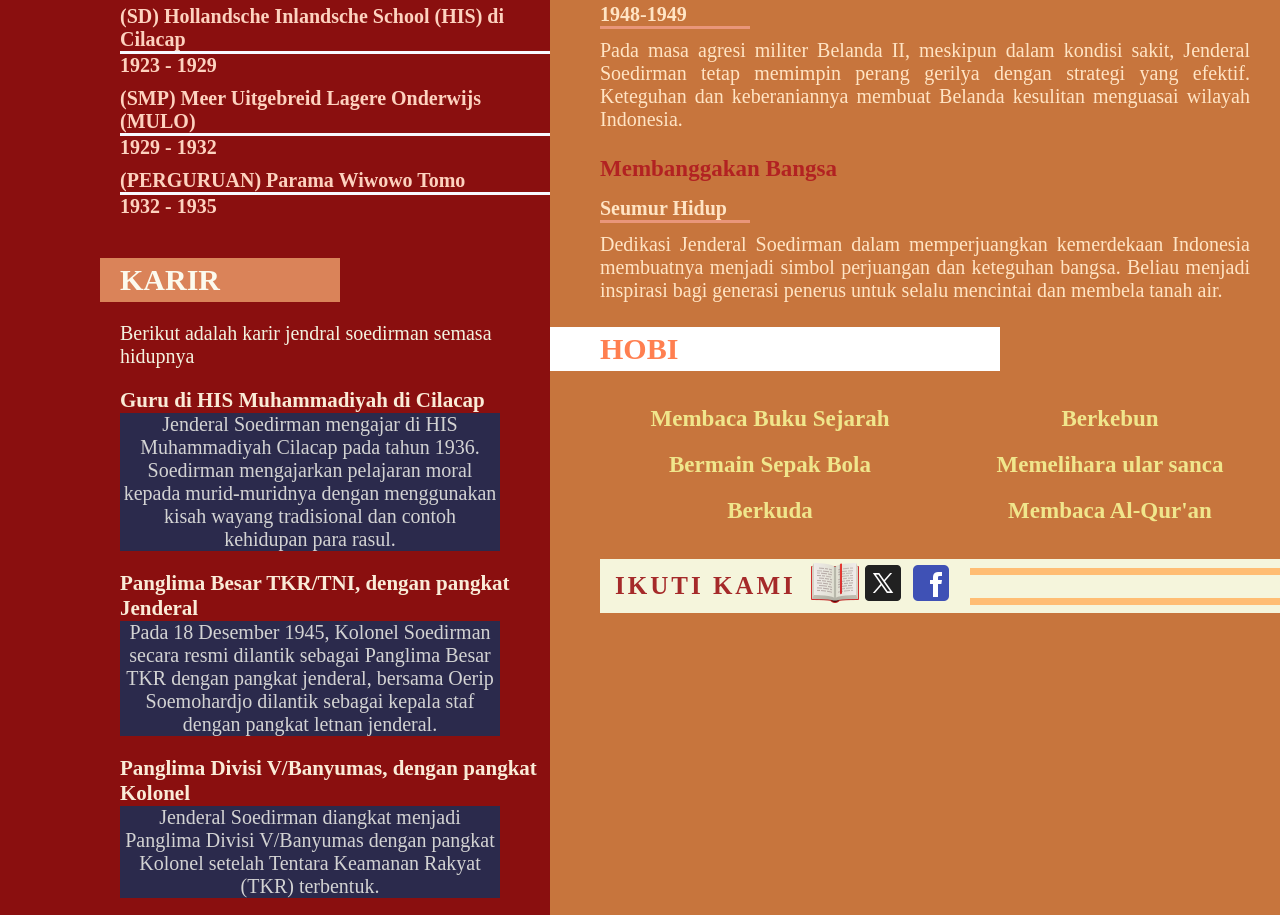
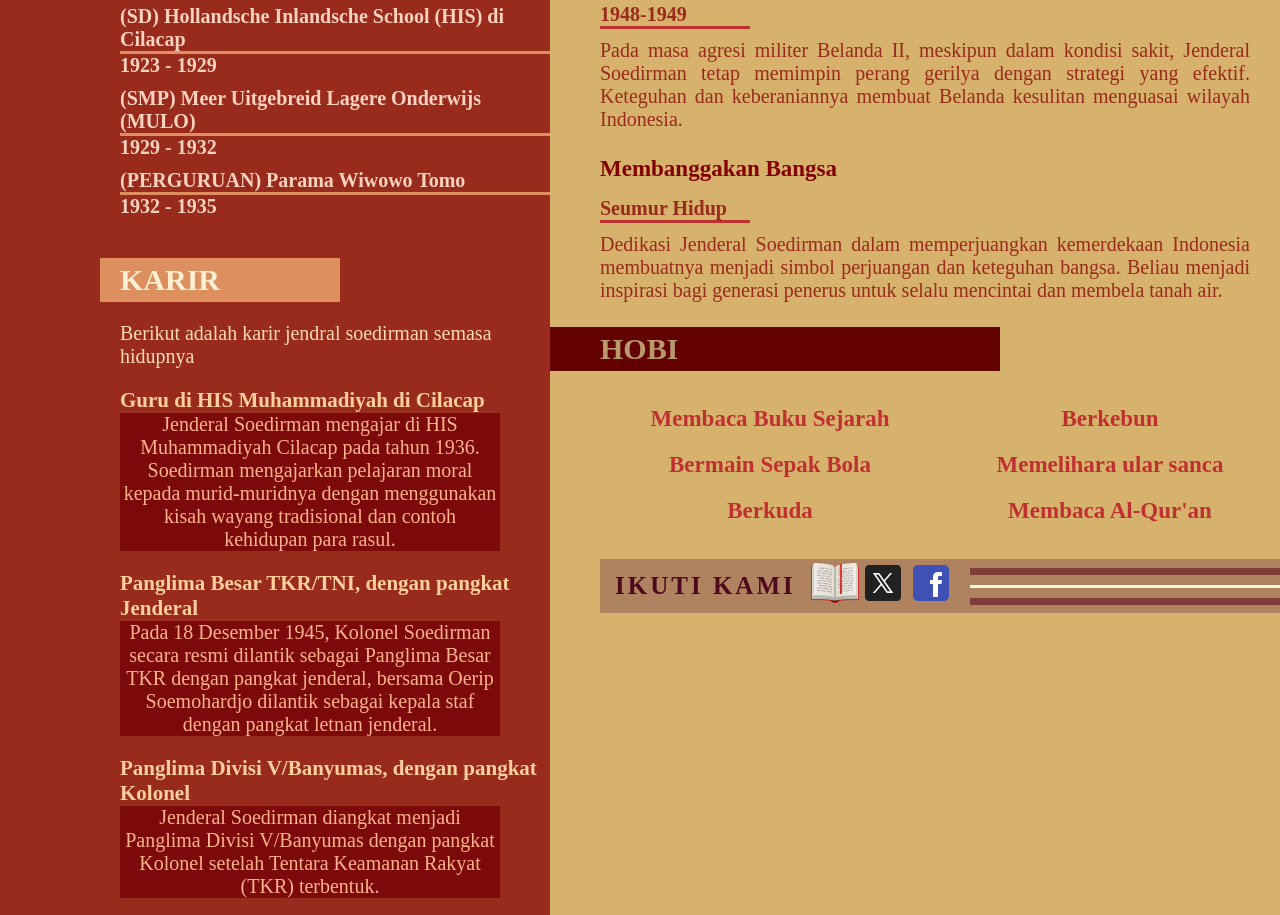
Before and after one commit to Safaana25/expomini-kelompok-jendral-sudirman, a plain HTML site: page index.html in a window 1280 px wide. Shown: the part 1013-1928 px from the top of the page. Drawn offline with Linux system fonts and the light colour scheme.

Commit message:
upgrade color

```diff
--- a/css/style.css
+++ b/css/style.css
@@ -13,15 +13,15 @@ body {
 }
 /* LEFT SIDE */
 .left-side {
-    background-color: #8A0F0F;
+    background-color: #982b1c;
 }
 .left-container {
     margin-top: 600px;
     margin-left: 100px;
 }
 .left-title-box {
-    background-color: #DA8359;
-    color: #FCFAEE;
+    background-color: #de8f5f;
+    color: #fff0d1;
     width: 220px;
     padding-left: 20px;
     padding-top: 5px;
@@ -35,7 +35,7 @@ body {
     margin-bottom: 40px;
 }
 .left-value-decs {
-    color: #F3F3E0;
+    color: #ffdbb5;
 }
 .left-list {
     margin-bottom: 10px;
@@ -72,8 +72,8 @@ body {
     font-size: 20px;
     font-weight: bold;
     border-bottom-style: solid;
-    border-color:ghostwhite;
-    color:#FDD2BF;
+    border-color: #de8f5f;
+    color: #FDD2BF;
 }
 .left-list-time {
     font-weight: bold;
@@ -83,7 +83,7 @@ body {
     margin-top: 20px;
     font-weight: bold;
     font-size: 21px;
-    color:antiquewhite;
+    color: #ffcf9d;
 }
 .left-subject-container {
     width: 380px;
@@ -93,13 +93,13 @@ body {
 .left-subject-value {
     padding: 0,01em 16px;
     text-align: center;
-    color:lightgray;
+    color: #ffb38e;
     background-color: rgb(171, 150, 43);
 }
 /* RIGHT SIDE */
 .right-side {
-    background-color: #C7753D;
-    color: bisque;
+    background-color: #d7b26d;
+    color: #982b1c;
 }
 .name-container {
     margin-top: 150px;
@@ -107,7 +107,7 @@ body {
 }
 .name-profile {
     width: 85%;
-    background-color: darkolivegreen;
+    background-color: #af8260;
     text-align: left;
     font-size: 53px;
     font-weight: bold;
@@ -118,7 +118,7 @@ body {
 .name-profile-text {
     margin-left: 0px;
     flex-grow: 0;
-    color: black;
+    color: #481e14;
 }
 .name-profile-divider-master {
     flex-grow: 1;
@@ -126,7 +126,7 @@ body {
 }
 .name-profile-divider {
     height: 10px;
-    background-color: darkblue;
+    background-color: #803d3b;
 }
 .name-profile-divider-first {
     margin-bottom: 10px;
@@ -173,8 +173,8 @@ body {
     margin-top: 105px;
 }
 .right-title-box {
-    background-color: white;
-    color: coral;
+    background-color: #630000;
+    color: #b99b6b;
     width: 400px;
     padding-left: 50px;
     padding-top: 5px;
@@ -189,13 +189,13 @@ body {
     font-size: 23px;
     font-weight: bold;
     margin-top: 25px;
-    color: firebrick;
+    color: #820000;
 }
 .right-time {
     margin-top: 15px;
     width: 150px;
     border-bottom-style: solid;
-    border-color: darksalmon;
+    border-color: #bf3131;
     font-weight: bold;
 }
 .right-value-text {
@@ -210,7 +210,7 @@ body {
     margin-top: 25px;
     font-size: 23px;
     font-weight: bold;
-    color:khaki;
+    color: #bf3131;
 }
 .right-value-item {
     width: 300px;
@@ -222,7 +222,7 @@ body {
     text-align: -webkit-right;
 }
 .sosmed-content {
-    background-color: beige;
+    background-color: #af8260;
     text-align: left;
     font-size: 25px;
     font-weight: bold;
@@ -233,7 +233,7 @@ body {
 .sosmed {
     margin-left: 15px;
     flex-grow: 0;
-    color:brown;
+    color: #4f091d;
     display:flex;
 }
 .sosmed-text {
@@ -252,10 +252,10 @@ body {
 .sosmed-divider-first {
     margin-bottom: 10px;
     height: 7px;
-    background-color: #FFBD73;
+    background-color: #803d3b;
 }
 .sosmed-divider-last {
     margin-top: 10px;
     height: 7px;
-    background-color: #FFBD73;
+    background-color: #803d3b;
 }
--- a/index.html
+++ b/index.html
@@ -60,19 +60,19 @@
                 <div class="left-value-decs">Berikut adalah karir jendral soedirman semasa hidupnya</div>
                 <div class="left-subject-title">Guru di HIS Muhammadiyah di Cilacap</div>
                 <div class="left-subject-container">
-                    <div class="left-subject-value" style="background-color: #2B2A4C;">Jenderal Soedirman mengajar di HIS Muhammadiyah Cilacap pada tahun 1936. Soedirman mengajarkan pelajaran moral kepada murid-muridnya dengan menggunakan kisah wayang tradisional dan contoh kehidupan para rasul.</div>
+                    <div class="left-subject-value" style="background-color: #7d0a0a;">Jenderal Soedirman mengajar di HIS Muhammadiyah Cilacap pada tahun 1936. Soedirman mengajarkan pelajaran moral kepada murid-muridnya dengan menggunakan kisah wayang tradisional dan contoh kehidupan para rasul.</div>
                 </div>
                 <div class="left-subject-title">Panglima Besar TKR/TNI, dengan pangkat Jenderal</div>
                 <div class="left-subject-container">
-                    <div class="left-subject-value" style="background-color: #2B2A4C;">Pada 18 Desember 1945, Kolonel Soedirman secara resmi dilantik sebagai Panglima Besar TKR dengan pangkat jenderal, bersama Oerip Soemohardjo dilantik sebagai kepala staf dengan pangkat letnan jenderal.</div>
+                    <div class="left-subject-value" style="background-color: #7d0a0a;">Pada 18 Desember 1945, Kolonel Soedirman secara resmi dilantik sebagai Panglima Besar TKR dengan pangkat jenderal, bersama Oerip Soemohardjo dilantik sebagai kepala staf dengan pangkat letnan jenderal.</div>
                 </div>
                 <div class="left-subject-title">Panglima Divisi V/Banyumas, dengan pangkat Kolonel</div>
                 <div class="left-subject-container">
-                    <div class="left-subject-value" style="background-color: #2B2A4C;">Jenderal Soedirman diangkat menjadi Panglima Divisi V/Banyumas dengan pangkat Kolonel setelah Tentara Keamanan Rakyat (TKR) terbentuk.</div>
+                    <div class="left-subject-value" style="background-color: #7d0a0a;">Jenderal Soedirman diangkat menjadi Panglima Divisi V/Banyumas dengan pangkat Kolonel setelah Tentara Keamanan Rakyat (TKR) terbentuk.</div>
                 </div>
                 <div class="left-subject-title">Komandan Batalyon di Kroya</div>
                 <div class="left-subject-container">
-                    <div class="left-subject-value" style="background-color: #2B2A4C;">Beliau pun diangkat menjadi Komandan Batalyon di Kroya saat selesai menyelesaikan pendidikannya. Pada 12 November 1945, dalam pertemuan Tentara Keamanan Rakyat (TKR), Sudirman terpilih sebagai pemimpin TKR setelah melalui pemungutan suara buntu dua tahap.</div>
+                    <div class="left-subject-value" style="background-color: #7d0a0a;">Beliau pun diangkat menjadi Komandan Batalyon di Kroya saat selesai menyelesaikan pendidikannya. Pada 12 November 1945, dalam pertemuan Tentara Keamanan Rakyat (TKR), Sudirman terpilih sebagai pemimpin TKR setelah melalui pemungutan suara buntu dua tahap.</div>
                 </div>
             </div>
         </div>
```
